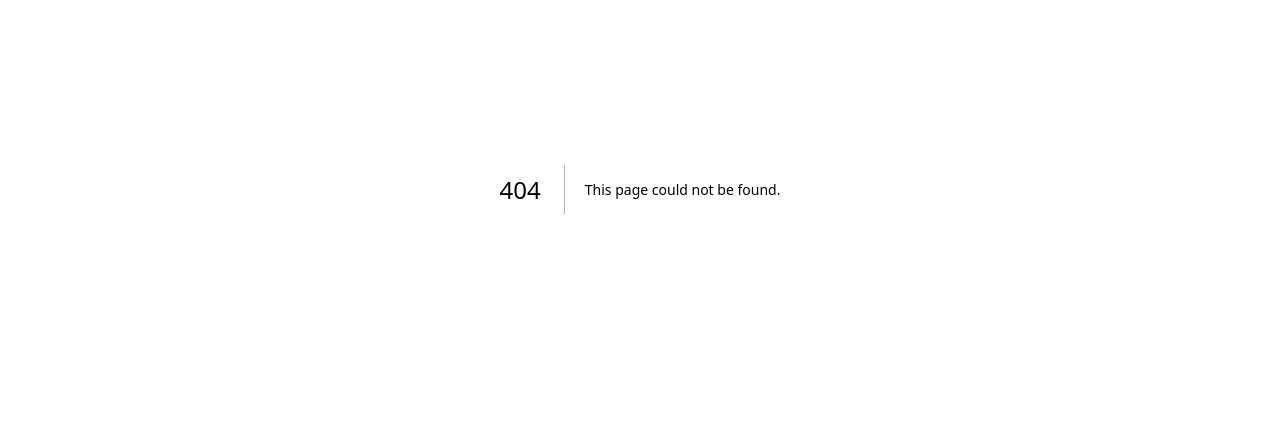
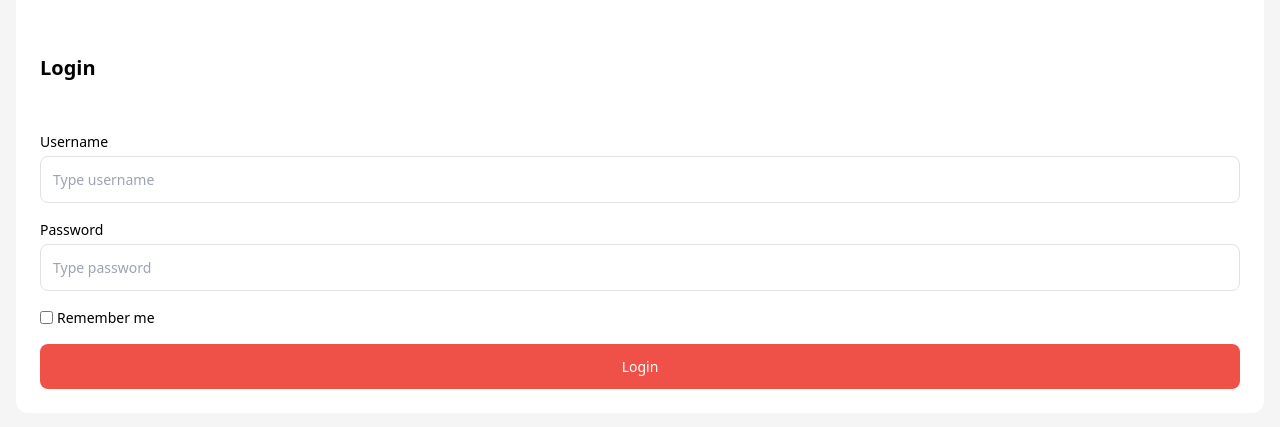
Before and after one commit to meodiemvuong1609/react-app, a Next.js app: page /auth/login in a window 1280 px wide. Before the commit this address had no page. Shown: the part 211-638 px from the top of the page. Built offline with nearby package versions, Linux system fonts and the light colour scheme.

Commit message:
Init project

```diff
--- a/jsconfig.json
+++ b/jsconfig.json
@@ -1,7 +1,9 @@
 {
   "compilerOptions": {
     "paths": {
-      "@/*": ["./src/*"]
+      "@/*": ["./src/*"],
+      "@components/*": ["./src/components/*"],
+      "@styles/*": ["./src/styles/*"],
     }
   }
 }
--- a/src/app/globals.css
+++ /dev/null
@@ -1,27 +0,0 @@
-@tailwind base;
-@tailwind components;
-@tailwind utilities;
-
-:root {
-  --foreground-rgb: 0, 0, 0;
-  --background-start-rgb: 214, 219, 220;
-  --background-end-rgb: 255, 255, 255;
-}
-
-@media (prefers-color-scheme: dark) {
-  :root {
-    --foreground-rgb: 255, 255, 255;
-    --background-start-rgb: 0, 0, 0;
-    --background-end-rgb: 0, 0, 0;
-  }
-}
-
-body {
-  color: rgb(var(--foreground-rgb));
-  background: linear-gradient(
-      to bottom,
-      transparent,
-      rgb(var(--background-end-rgb))
-    )
-    rgb(var(--background-start-rgb));
-}
--- a/src/app/layout.js
+++ /dev/null
@@ -1,17 +0,0 @@
-import { Inter } from 'next/font/google'
-import './globals.css'
-
-const inter = Inter({ subsets: ['latin'] })
-
-export const metadata = {
-  title: 'Create Next App',
-  description: 'Generated by create next app',
-}
-
-export default function RootLayout({ children }) {
-  return (
-    <html lang="en">
-      <body className={inter.className}>{children}</body>
-    </html>
-  )
-}
--- /dev/null
+++ b/src/components/login-form/LoginForm.js
@@ -0,0 +1,26 @@
+import React from 'react'
+
+function LoginForm() {
+  return (
+    <div className="loginform flex flex-col gap-4">
+    <div className="title font-bold text-xl pb-6 pt-16">
+      Login
+    </div>
+      <div className="input__container flex flex-col gap-1">
+        <p className='text-sm font-medium'>Username</p>
+        <input type="text" className='w-full rounded-lg p-3 border border-gray-light text-sm' placeholder='Type username' />
+      </div>
+      <div className="input__container flex flex-col gap-1">
+        <p className='text-sm font-medium'>Password</p>
+        <input type="password" className='w-full rounded-lg p-3 border border-gray-light text-sm' placeholder='Type password' />
+      </div>
+      <div className="checkbox flex gap-1">
+        <input type="checkbox" className='' />
+        <p className='text-sm font-normal'>Remember me</p>
+      </div>
+      <button className=' w-full bg-red rounded-lg text-white px-4 py-3 text-sm'>Login</button>
+    </div>
+  )
+}
+
+export default LoginForm
--- /dev/null
+++ b/src/pages/_app.js
@@ -0,0 +1,7 @@
+import "@/styles/globals.css";
+
+function MyApp({ Component, pageProps }) {
+  return <Component {...pageProps} />;
+}
+
+export default MyApp;
--- /dev/null
+++ b/src/pages/auth/login.js
@@ -0,0 +1,13 @@
+import React from 'react'
+import LoginForm from '@/components/login-form/LoginForm'
+function LoginPage() {
+  return (
+    <div className="h-screen flex items-center bg-gray-light-1 px-4">
+      <div className="w-full bg-white rounded-large h-fit p-5">
+        <LoginForm />
+      </div>
+    </div>
+  )
+}
+
+export default LoginPage
--- /dev/null
+++ b/src/pages/home.js
@@ -0,0 +1,27 @@
+import React from 'react'
+import { useState } from 'react'
+import clsx from 'clsx'
+
+function HomePage() {
+
+  let [status, setStatus] = useState('pending')
+
+
+
+  return (
+    <main>
+      <span className={clsx(
+        'inline-flex items-center rounded-full px-2 py-1 text-sm',
+        {
+          'bg-gray-100 text-gray-500': status === 'pending',
+          'bg-green-500 text-white': status=== 'paid'
+        }
+      )}>
+      Span dame
+      </span>
+      <button onClick={() => setStatus('paid')}>Change status</button>
+    </main>
+  )
+}
+
+export default HomePage
--- /dev/null
+++ b/src/pages/index.js
@@ -0,0 +1,9 @@
+import React from 'react'
+
+function index() {
+  return (
+    <div className='text-green'>Index blue</div>
+  )
+}
+
+export default index
--- /dev/null
+++ b/src/styles/globals.css
@@ -0,0 +1,8 @@
+@tailwind base;
+@tailwind components;
+@tailwind utilities;
+
+
+body {
+
+}
--- a/tailwind.config.js
+++ b/tailwind.config.js
@@ -6,12 +6,75 @@ module.exports = {
     './src/app/**/*.{js,ts,jsx,tsx,mdx}',
   ],
   theme: {
+    colors: {
+      white: '#FFFFFF',
+      black: '#292929',
+      red: '#EF5149',
+      'red-1': '#FEEDED',
+      'red-light-1': '#F2746D',
+      'red-light-2': '#F59792',
+      'red-light-3': '#F9B9B6',
+      'red-light-4': '#FCDCDB',
+      'red-dark-1': '#D74942',
+      'red-dark-2': '#D74942',
+      'red-dark-3': '#AE3B35',
+      'red-dark-4': '#9D3530',
+      'red-dark-5': '#EF4949',
+      blue: '#499FEF',
+      'blue-1': '#EDF6FE',
+      orange: '#EF9949',
+      'orange-1': '#FEF5ED',
+      green: '#49EF9F',
+      'green-1': '#EDFEF6',
+      'gray-dark': '#797777',
+      gray: '#AAAAAA',
+      'gray-1': '#656565',
+      'gray-light': '#E2E2E2',
+      'gray-light-1': '#F5F5F5',
+    },
     extend: {
-      backgroundImage: {
-        'gradient-radial': 'radial-gradient(var(--tw-gradient-stops))',
-        'gradient-conic':
-          'conic-gradient(from 180deg at 50% 50%, var(--tw-gradient-stops))',
+      fontFamily: {},
+      spacing: {
+        1: '4px',
+        2: '8px',
+        2.5: '11px',
+        3: '12px',
+        4: '16px',
+        5: '24px',
+        6: '32px',
+        7: '40px',
+        8: '48px',
       },
+      fontSize: {
+        xs: '12px',
+        sm: '14px',
+        base: '16px',
+        lg: '18px',
+        xl: '20px',
+        '2xl': '32px',
+        '3xl': '40px',
+      },
+      lineHeight: {
+        1: '18px',
+        2: '21px',
+        3: '24px',
+        4: '27px',
+        5: '30px',
+        6: '48px',
+        7: '60px',
+      },
+      // backgroundImage: {
+      //   'bg-home-page': "url('/img/hero-pattern.svg')",
+      // },
+    },
+    borderRadius: {
+      none: '0',
+      sm: '0.125rem',
+      DEFAULT: '0.25rem',
+      md: '0.375rem',
+      lg: '0.5rem',
+      full: '9999px',
+      large: '12px',
     },
   },
   plugins: [],
```
Also changed, not shown: package.json (+6 -5 lines), src/pages/page.js (renamed from src/app/page.js), 1 other file (tests, documents, lock files or other folders).
